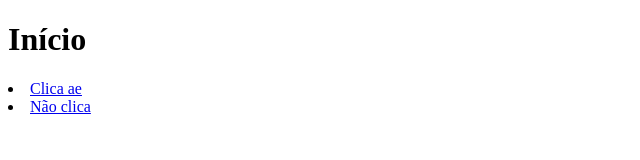
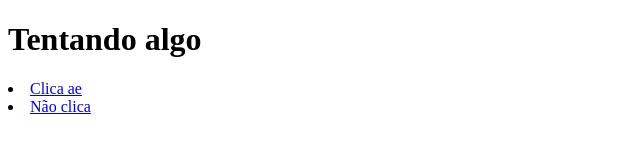
Before and after one commit to henrique279/myapp, a website: page public/index.html in a window 1280 px wide. Shown: the whole page, without its empty margins (0-640 px from the left). Drawn offline with Linux system fonts and the light colour scheme.

Commit message:
atualizado de novo

```diff
--- a/public/index.html
+++ b/public/index.html
@@ -8,7 +8,7 @@
 </head>
 
 <body>
-    <h1>Início</h1>
+    <h1>Tentando algo</h1>
 
     <nav>
         <li><a href="/">Clica ae</a></li>
```
